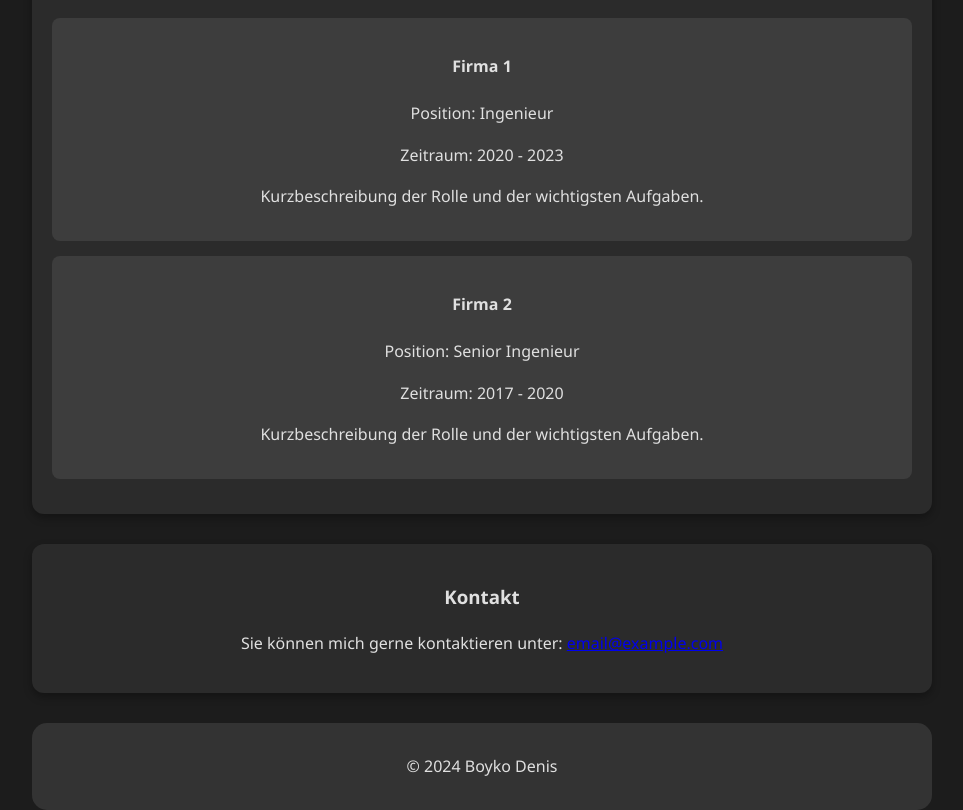
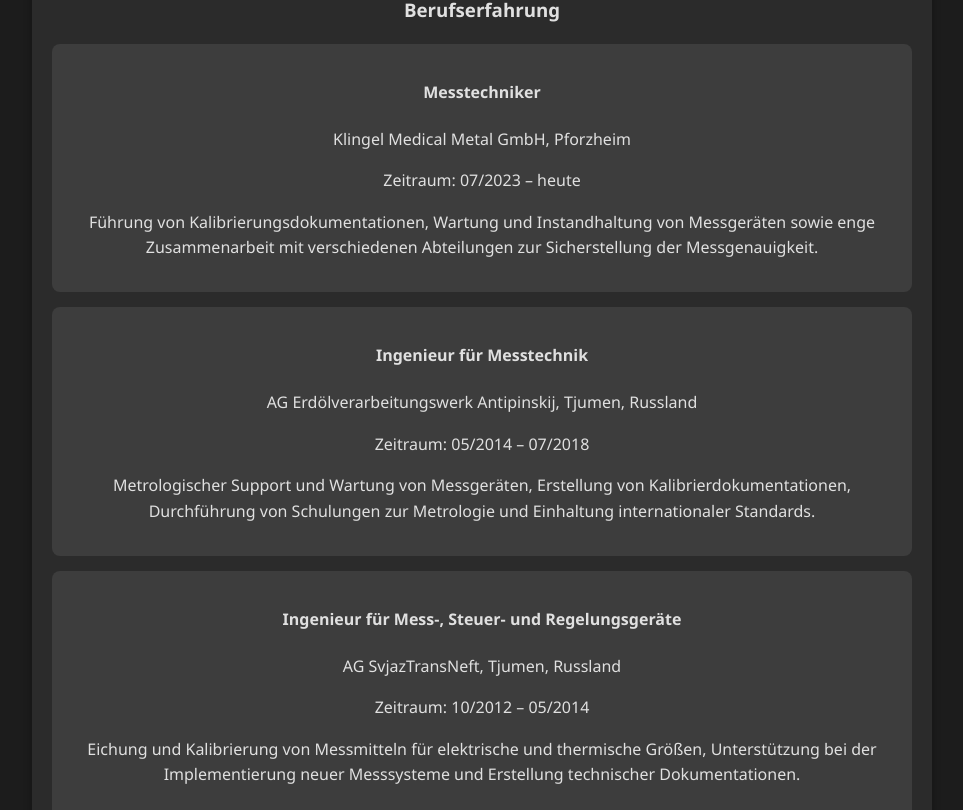
Before and after one commit to runasharp/boyko-denis-portfolio, a React (Create React App) app: page / in a window 1280 px wide. Shown: the part 550-1360 px from the top of the page, without its empty margins (158-1121 px from the left). Built offline with nearby package versions, Linux system fonts and the light colour scheme.

Commit message:
Update configurations

```diff
--- a/src/App.js
+++ b/src/App.js
@@ -6,16 +6,16 @@
   return (
     <div className="App">
       <Helmet>
-        <title>Boyko Denis - Engineer Portfolio</title>
-        <meta name="description" content="Portfolio of Boyko Denis, showcasing engineering projects and expertise." />
+        <title>Boyko Denis - Ingenieur Portfolio</title>
+        <meta name="description" content="Portfolio von Boyko Denis, Ingenieur mit umfassender Berufserfahrung in Messtechnik und Systemoptimierung." />
       </Helmet>
       <header className="header">
         <div className="header-content">
-        <img
-        src={`${process.env.PUBLIC_URL}/profile.jpg`}
-        alt="Profile of Boyko Denis"
-        className="profile-photo"
-        />
+          <img
+            src={`${process.env.PUBLIC_URL}/profile.jpg`}
+            alt="Profilfoto von Boyko Denis"
+            className="profile-photo"
+          />
           <div className="header-text">
             <h1>Boyko Denis</h1>
             <h2>Ingenieur</h2>
@@ -26,27 +26,40 @@
         <section className="about">
           <h3>Über mich</h3>
           <p>
-            Ich bin ein Ingenieur mit Erfahrung im Entwerfen, Bauen und Optimieren von Systemen und Technologien, die das Leben erleichtern. Leidenschaftlich daran interessiert, Probleme zu lösen und innovative Lösungen zu schaffen.
+            Ingenieur mit langjähriger Erfahrung in Messtechnik, Kalibrierung und Systemoptimierung. Mein Fokus liegt auf der Verbesserung von Prozessen, der technischen Unterstützung und der Einhaltung internationaler Normen und Vorschriften.
           </p>
         </section>
         <section className="workplaces">
           <h3>Berufserfahrung</h3>
           <div className="workplace-card">
-            <h4>Firma 1</h4>
-            <p>Position: Ingenieur</p>
-            <p>Zeitraum: 2020 - 2023</p>
-            <p>Kurzbeschreibung der Rolle und der wichtigsten Aufgaben.</p>
+            <h4>Messtechniker</h4>
+            <p>Klingel Medical Metal GmbH, Pforzheim</p>
+            <p>Zeitraum: 07/2023 – heute</p>
+            <p>
+              Führung von Kalibrierungsdokumentationen, Wartung und Instandhaltung von Messgeräten sowie enge Zusammenarbeit mit verschiedenen Abteilungen zur Sicherstellung der Messgenauigkeit.
+            </p>
           </div>
           <div className="workplace-card">
-            <h4>Firma 2</h4>
-            <p>Position: Senior Ingenieur</p>
-            <p>Zeitraum: 2017 - 2020</p>
-            <p>Kurzbeschreibung der Rolle und der wichtigsten Aufgaben.</p>
+            <h4>Ingenieur für Messtechnik</h4>
+            <p>AG Erdölverarbeitungswerk Antipinskij, Tjumen, Russland</p>
+            <p>Zeitraum: 05/2014 – 07/2018</p>
+            <p>
+              Metrologischer Support und Wartung von Messgeräten, Erstellung von Kalibrierdokumentationen, Durchführung von Schulungen zur Metrologie und Einhaltung internationaler Standards.
+            </p>
+          </div>
+          <div className="workplace-card">
+            <h4>Ingenieur für Mess-, Steuer- und Regelungsgeräte</h4>
+            <p>AG SvjazTransNeft, Tjumen, Russland</p>
+            <p>Zeitraum: 10/2012 – 05/2014</p>
+            <p>
+              Eichung und Kalibrierung von Messmitteln für elektrische und thermische Größen, Unterstützung bei der Implementierung neuer Messsysteme und Erstellung technischer Dokumentationen.
+            </p>
           </div>
         </section>
         <section className="contact">
           <h3>Kontakt</h3>
-          <p>Sie können mich gerne kontaktieren unter: <a href="mailto:email@example.com">email@example.com</a></p>
+          <p>Sie können mich gerne kontaktieren unter: <a href="mailto:ing.boyko@gmail.com">ing.boyko@gmail.com</a></p>
+          <p>Telefon: 0176 43313801</p>
         </section>
       </main>
       <footer className="footer">
```
Also changed, not shown: src/App.css (line endings or trailing spaces).
